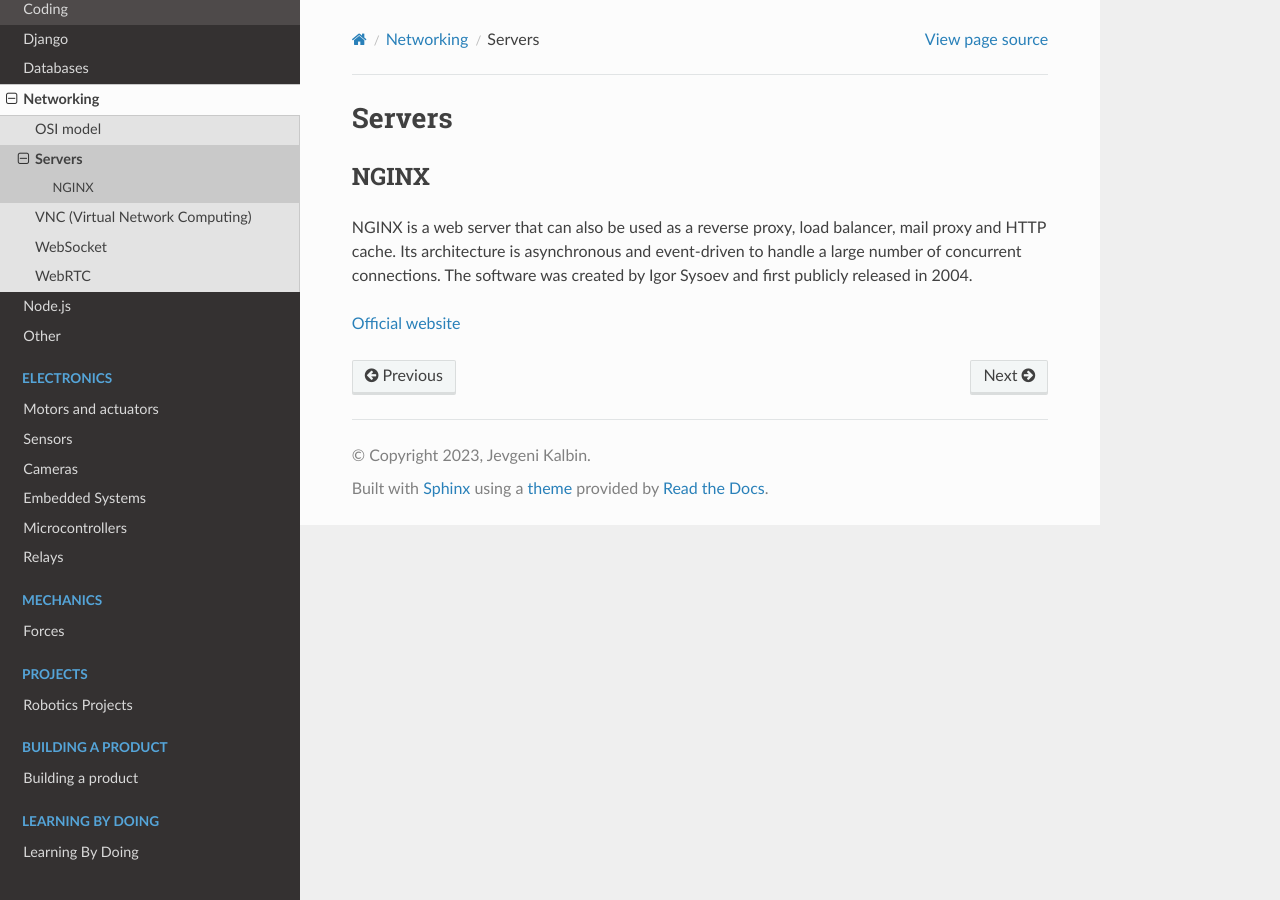
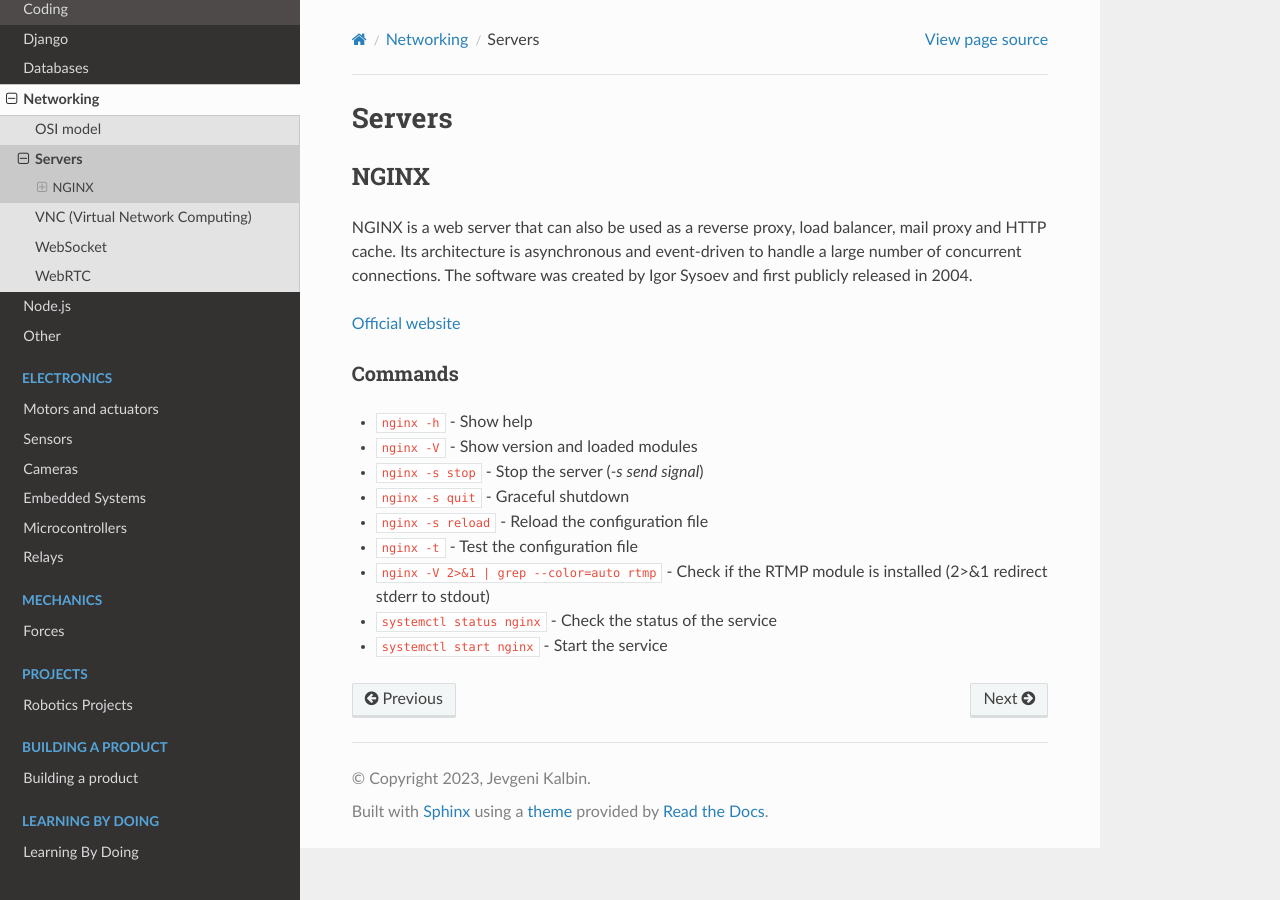
Before and after one commit to jevgenik/manuals, a Sphinx documentation site: the page built from source/files/software/networking/servers.rst, in a window 1280 px wide. Built offline with Sphinx 7.4.7 and the Read the Docs theme 2.0.0, drawn with Linux system fonts in a browser that asks for light colours.

```diff
--- a/source/files/software/linux/services.rst
+++ b/source/files/software/linux/services.rst
@@ -45,6 +45,8 @@ Service manager is a background process that manages the life cycle of services
 
 * ``systemctl stop <service_name>`` - stop service
 
+* ``systemctl restart <service_name>`` - restart service
+
 * ``systemctl get-default`` - show default target (default target is a special systemd unit that is loaded by default when
   the system boots. It is similar to runlevel in the init system)
 
--- a/source/files/software/networking/servers.rst
+++ b/source/files/software/networking/servers.rst
@@ -9,3 +9,25 @@ Its architecture is asynchronous and event-driven to handle a large number of co
 The software was created by Igor Sysoev and first publicly released in 2004.
 
 `Official website <https://www.nginx.com/>`_
+
+
+Commands
+--------
+
+* ``nginx -h`` - Show help
+
+* ``nginx -V`` - Show version and loaded modules
+
+* ``nginx -s stop`` - Stop the server (*-s send signal*)
+
+* ``nginx -s quit`` - Graceful shutdown
+
+* ``nginx -s reload`` - Reload the configuration file
+
+* ``nginx -t`` - Test the configuration file
+
+* ``nginx -V 2>&1 | grep --color=auto rtmp`` - Check if the RTMP module is installed (2>&1 redirect stderr to stdout)
+
+* ``systemctl status nginx`` - Check the status of the service
+
+* ``systemctl start nginx`` - Start the service
```
Also changed, not shown: source/files/electronics/cameras/cameras.rst (+26 -0 lines), source/files/software/linux/kernel.rst (+19 -0 lines), source/files/software/ros2/computer_vision_in_ros.rst (+0 -7 lines).
